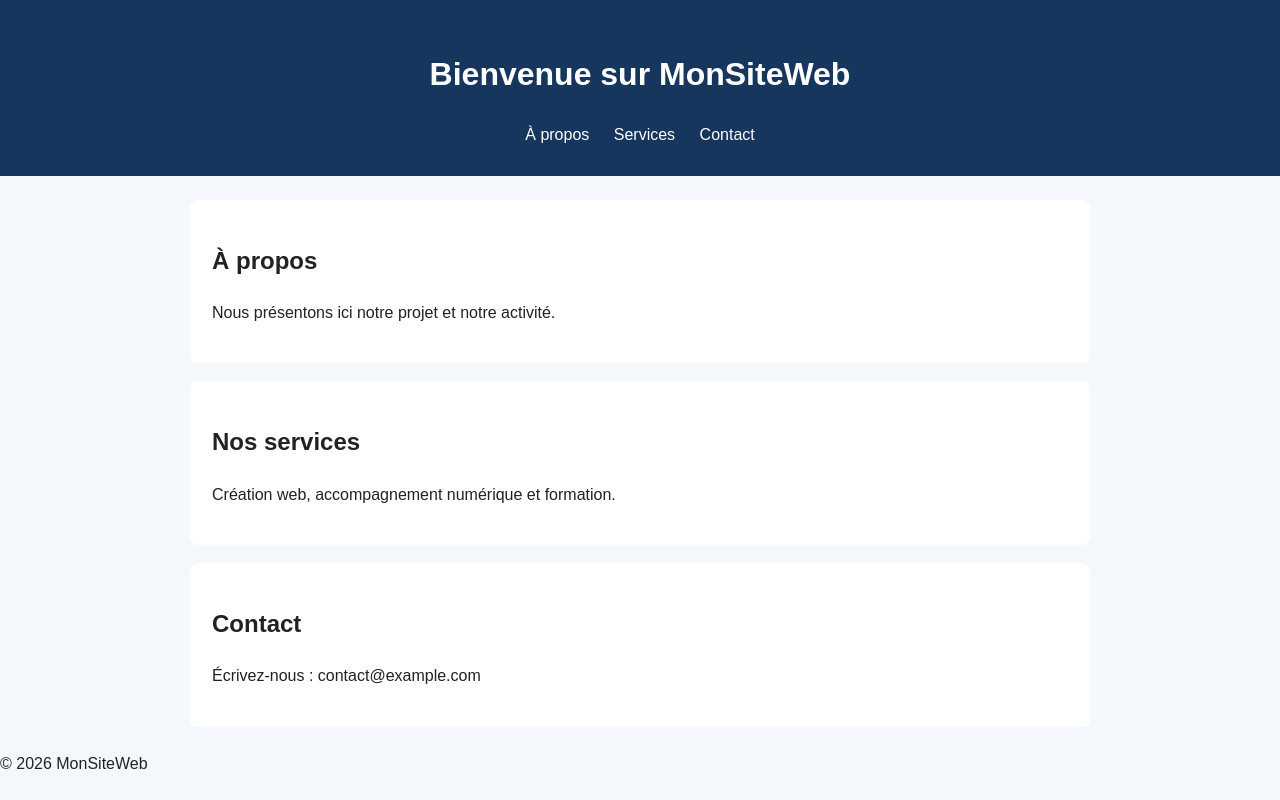
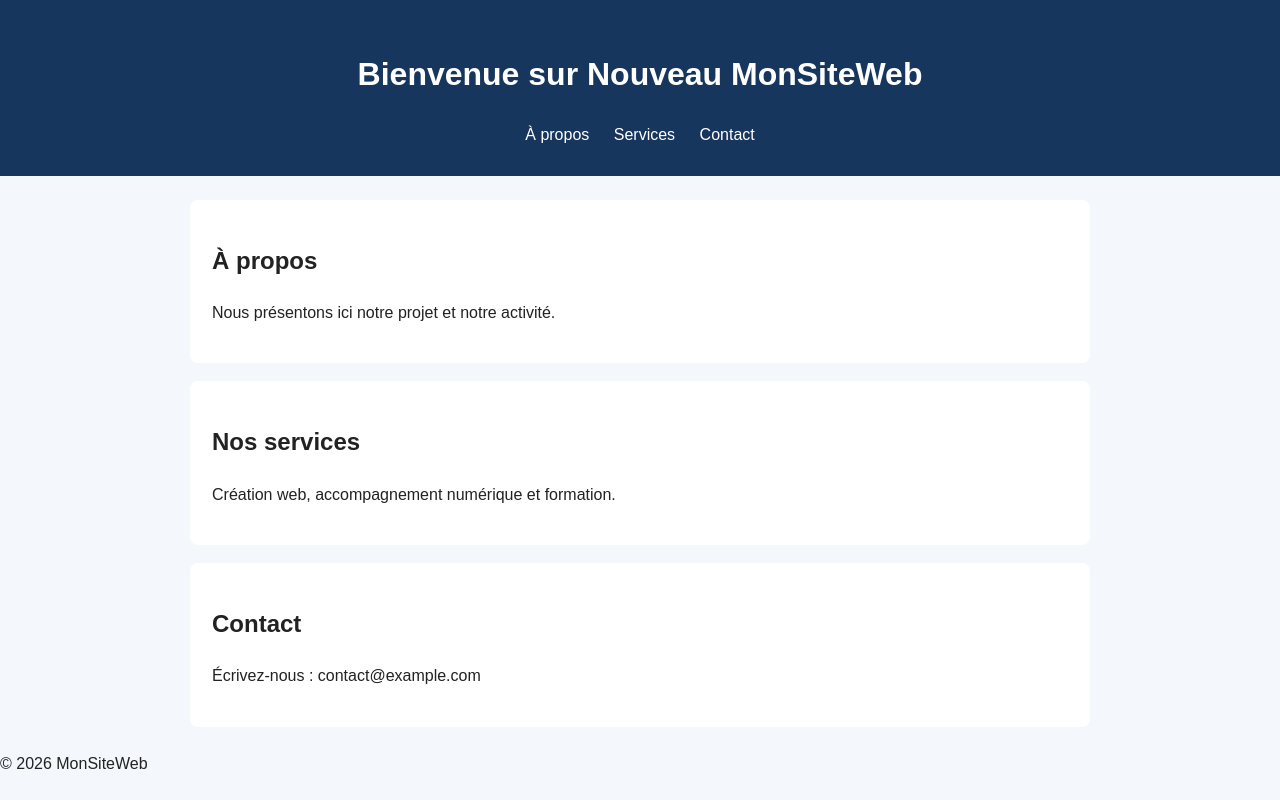
Before and after one commit to Taylorsine/mon-site-web, a plain HTML site: page index.html in a window 1280 px wide. Drawn offline with Linux system fonts and the light colour scheme.

Commit message:
feat: personnaliser le titre principal

```diff
--- a/index.html
+++ b/index.html
@@ -8,7 +8,7 @@
 </head>
 <body>
  <header>
- <h1>Bienvenue sur MonSiteWeb</h1>
+ <h1>Bienvenue sur Nouveau MonSiteWeb</h1>
  <nav>
  <a href="#apropos">À propos</a>
  <a href="#services">Services</a>
```
